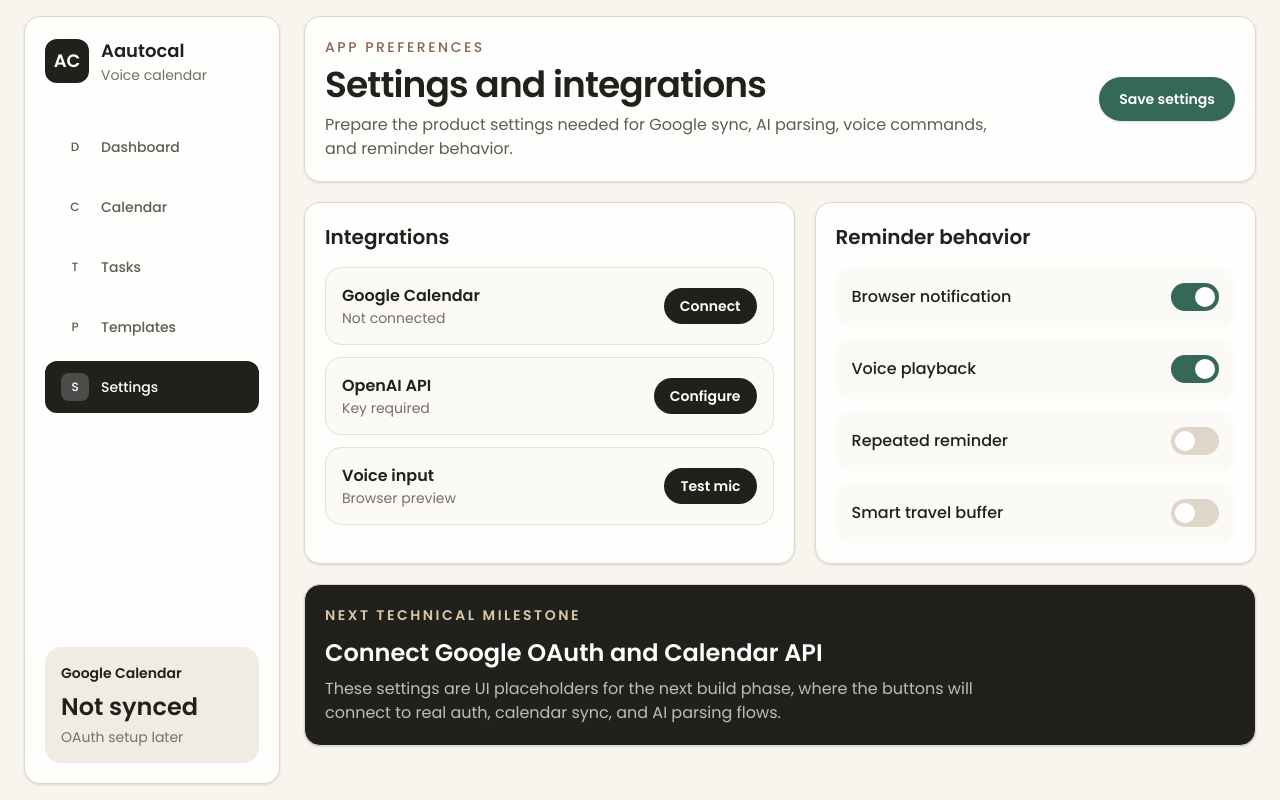
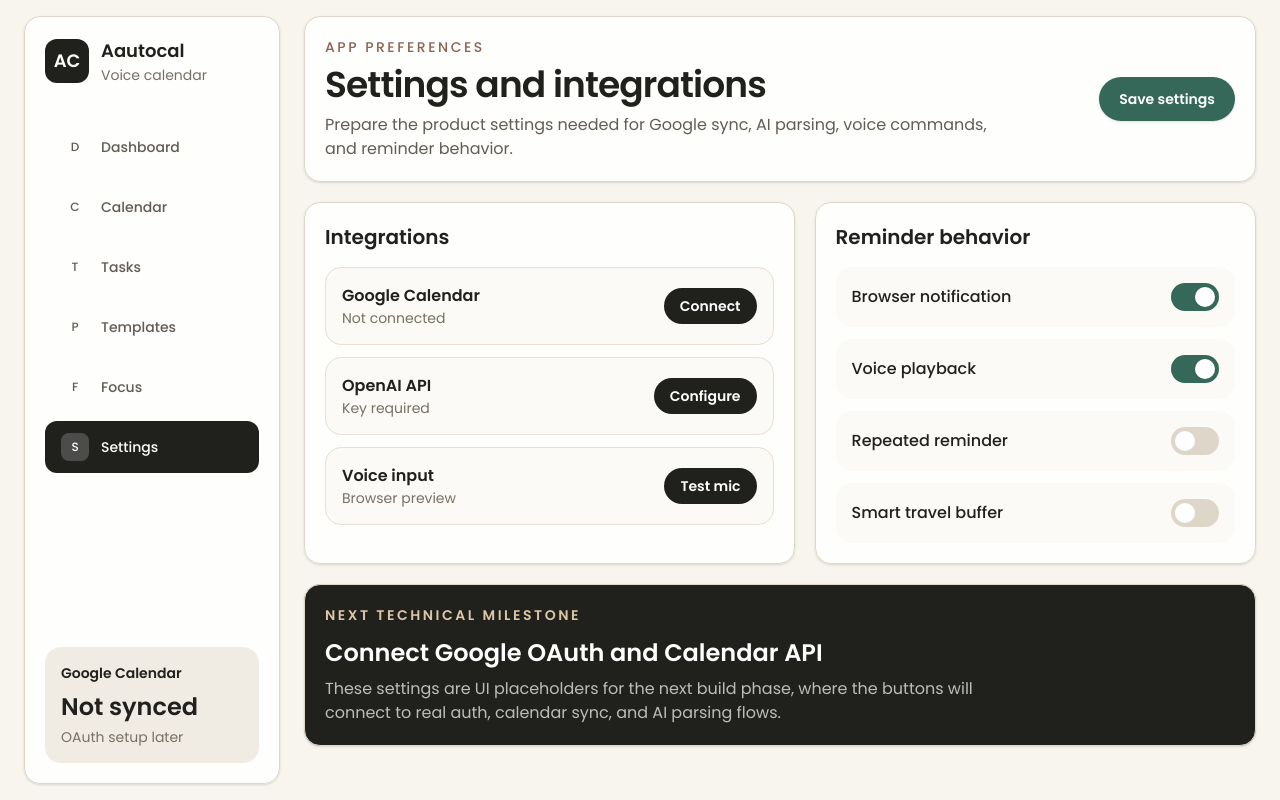
Before and after one commit to Aayushi-Banthia/AautoCal, a Next.js app: page /settings in a window 1280 px wide. Built offline with nearby package versions, Linux system fonts and the light colour scheme.

Commit message:
Update navigation links to point to '/dashboard'

```diff
--- a/app/components/AppFrame.tsx
+++ b/app/components/AppFrame.tsx
@@ -2,10 +2,11 @@ import type { ReactNode } from "react";
 import Link from "next/link";
 
 const navItems = [
-  { label: "Dashboard", icon: "D", href: "/" },
+  { label: "Dashboard", icon: "D", href: "/dashboard" },
   { label: "Calendar", icon: "C", href: "/calendar" },
   { label: "Tasks", icon: "T", href: "/tasks" },
   { label: "Templates", icon: "P", href: "/templates" },
+  { label: "Focus", icon: "F", href: "/focus" },
   { label: "Settings", icon: "S", href: "/settings" },
 ];
 
@@ -31,7 +32,7 @@ export function AppFrame({
       <div className="mx-auto flex min-h-screen max-w-7xl gap-6 px-4 py-4 lg:px-6">
         <aside className="hidden w-64 shrink-0 flex-col justify-between rounded-2xl border border-[#ded7c9] bg-white/85 p-5 shadow-sm lg:flex">
           <div>
-            <Link className="flex items-center gap-3" href="/">
+            <Link className="flex items-center gap-3" href="/dashboard">
               <div className="grid size-11 place-items-center rounded-xl bg-[#20201d] text-lg font-semibold text-white">
                 AC
               </div>
@@ -70,7 +71,7 @@ export function AppFrame({
 
         <section className="flex flex-1 flex-col gap-5">
           <div className="flex items-center justify-between rounded-2xl border border-[#ded7c9] bg-white/85 p-3 shadow-sm lg:hidden">
-            <Link className="flex items-center gap-3" href="/">
+            <Link className="flex items-center gap-3" href="/dashboard">
               <div className="grid size-10 place-items-center rounded-xl bg-[#20201d] text-sm font-semibold text-white">
                 AC
               </div>
@@ -80,7 +81,7 @@ export function AppFrame({
               </div>
             </Link>
             <div className="flex gap-2 text-xs font-semibold">
-              <Link className="rounded-xl border border-[#ded7c9] px-3 py-2" href="/">
+              <Link className="rounded-xl border border-[#ded7c9] px-3 py-2" href="/dashboard">
                 Home
               </Link>
               <Link
```
